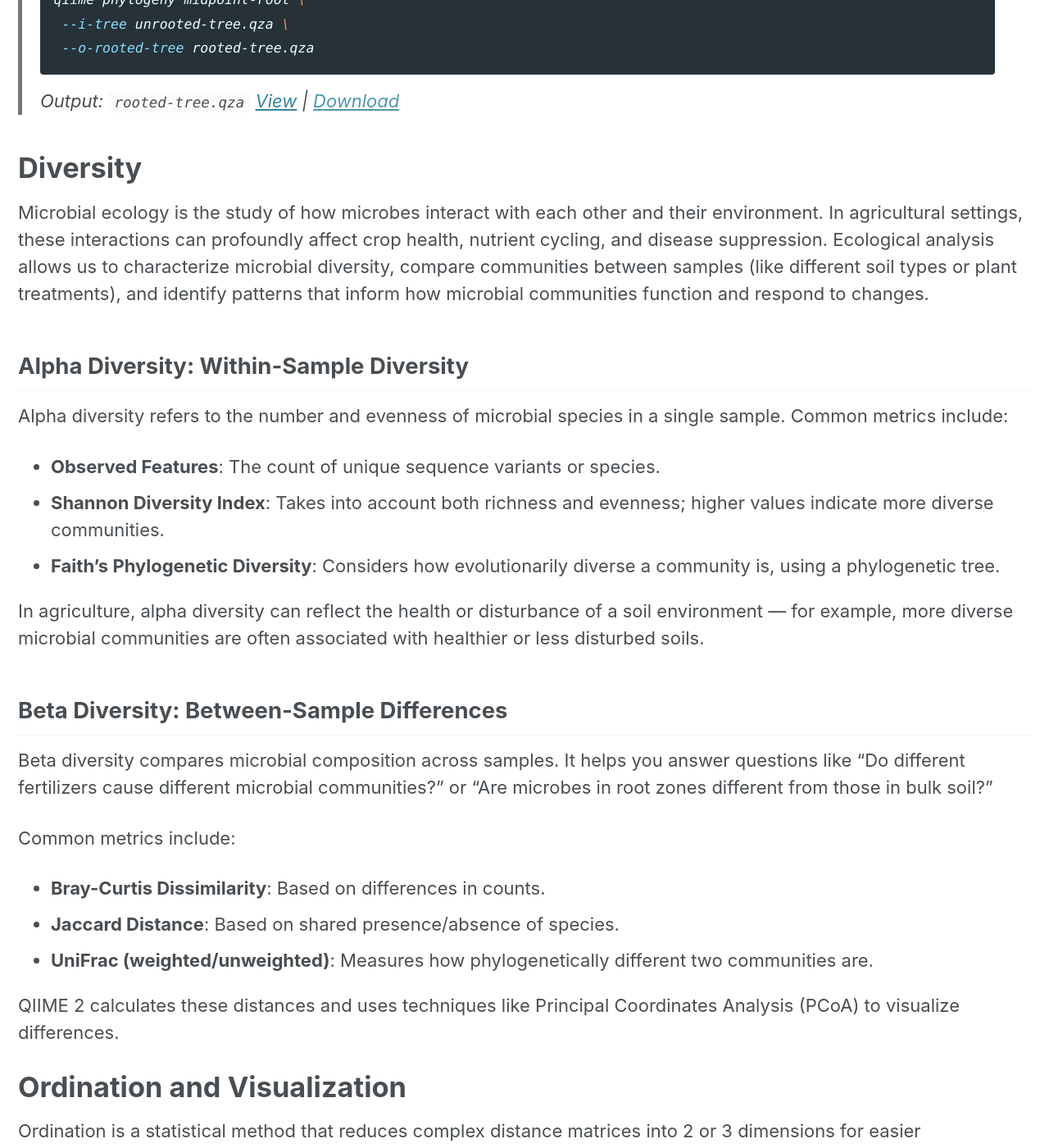
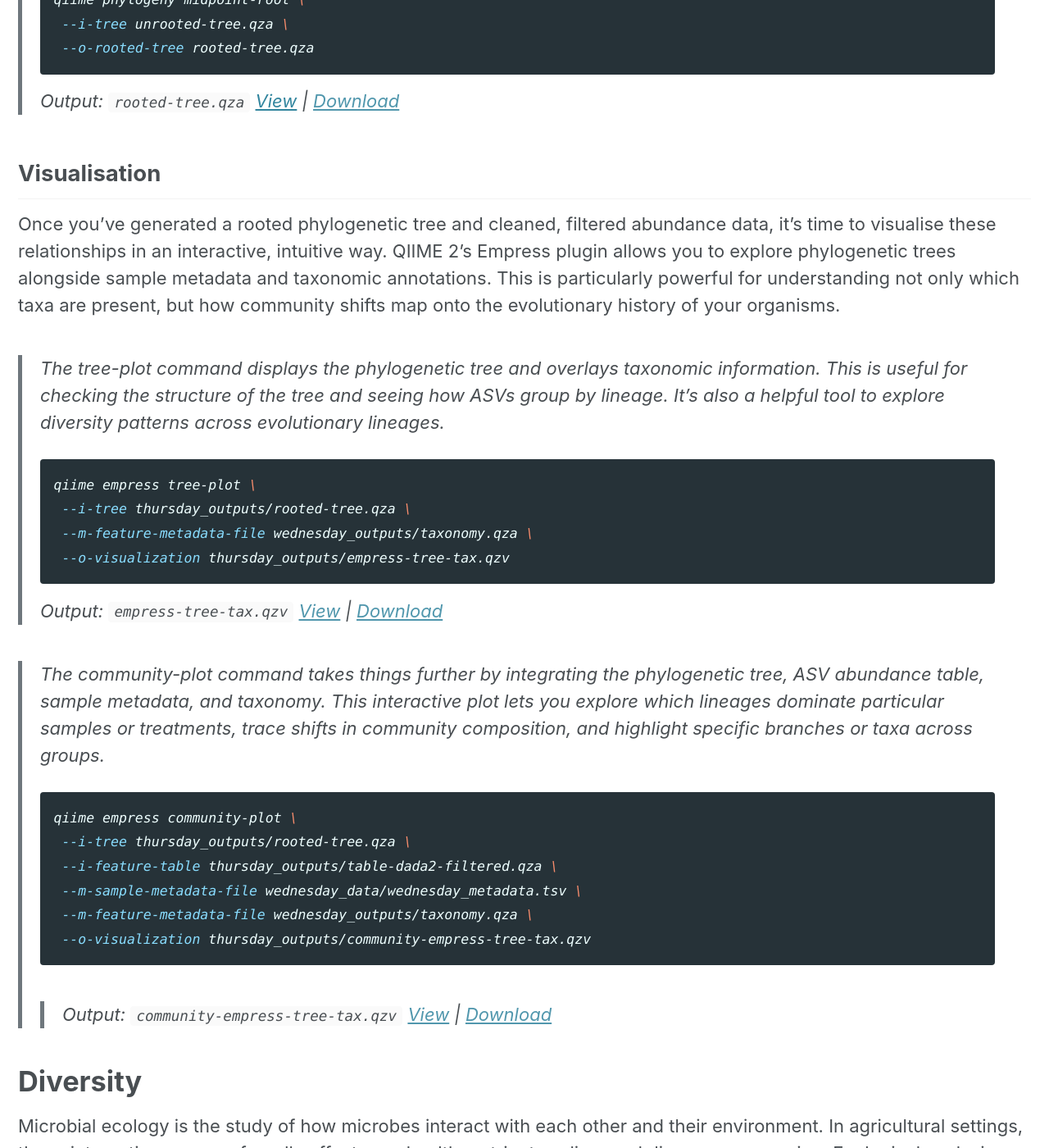
Before and after one commit to arua-microbiome/arua-microbiome.github.io, a Jekyll site: the page built from _tutorials/ecological_analysis.md, in a window 1280 px wide and 1400 px high, scrolled down 5191 px. Shown: the whole window at 82% size. Built offline with Jekyll 4.4.1, drawn with Linux system fonts in a browser that asks for light colours; cached includes are drawn as plain includes; nearby versions of some CDN libraries.

Commit message:
Update ecological_analysis.md
Signed-off-by: arua-microbiome <kaloyiannis.g.g@gmail.com>

````diff
--- a/_tutorials/ecological_analysis.md
+++ b/_tutorials/ecological_analysis.md
@@ -133,6 +133,32 @@ Rooting the tree defines a starting point for evolutionary comparisons. Since ou
 > ```
 >
 >Output: ```rooted-tree.qza``` [View](https://view.qiime2.org/?src=) \| [Download]()
+
+## Visualisation
+Once you’ve generated a rooted phylogenetic tree and cleaned, filtered abundance data, it’s time to visualise these relationships in an interactive, intuitive way. QIIME 2’s Empress plugin allows you to explore phylogenetic trees alongside sample metadata and taxonomic annotations. This is particularly powerful for understanding not only which taxa are present, but how community shifts map onto the evolutionary history of your organisms.
+
+> The tree-plot command displays the phylogenetic tree and overlays taxonomic information. This is useful for checking the structure of the tree and seeing how ASVs group by lineage. It’s also a helpful tool to explore diversity patterns across evolutionary lineages.
+>```bash
+> qiime empress tree-plot \
+>  --i-tree thursday_outputs/rooted-tree.qza \
+>  --m-feature-metadata-file wednesday_outputs/taxonomy.qza \
+>  --o-visualization thursday_outputs/empress-tree-tax.qzv
+>```
+>
+>Output: ```empress-tree-tax.qzv``` [View]() \| [Download]()
+
+>The community-plot command takes things further by integrating the phylogenetic tree, ASV abundance table, sample metadata, and taxonomy. This interactive plot lets you explore which lineages dominate particular samples or treatments, trace shifts in community composition, and highlight specific branches or taxa across groups.
+>```bash
+> qiime empress community-plot \
+>  --i-tree thursday_outputs/rooted-tree.qza \
+>  --i-feature-table thursday_outputs/table-dada2-filtered.qza \
+>  --m-sample-metadata-file wednesday_data/wednesday_metadata.tsv \
+>  --m-feature-metadata-file wednesday_outputs/taxonomy.qza \
+>  --o-visualization thursday_outputs/community-empress-tree-tax.qzv
+>```
+>
+>>Output: ```community-empress-tree-tax.qzv``` [View]() \| [Download]()
+
 
 
 # Diversity
````
